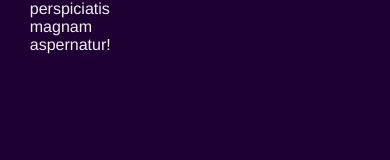
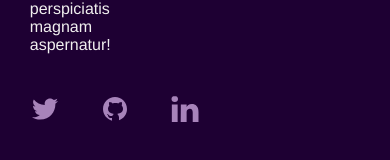
Before and after one commit to Hernan1ro/Personal--Portfolio, a React (Vite) app: page / in a window 390 px wide. Shown: the part 5264-5424 px from the top of the page. Before the commit the page ends 5378 px from the top, so only its background shows below. Built offline with nearby package versions, Linux system fonts and the light colour scheme.

Commit message:
styling social info container

```diff
--- /dev/null
+++ b/src/components/NavPage/index.css
@@ -0,0 +1,20 @@
+.nav-page {
+  display: flex;
+  justify-content: space-evenly;
+}
+.nav-page li a {
+  color: var(--secondary-color);
+  font-family: var(--main-font);
+  font-size: var(--lg);
+  margin-right: 2rem;
+}
+
+.nav-page li a:hover {
+  color: var(--primary-color);
+}
+
+@media (max-width: 768px) {
+  .nav-page {
+    display: none;
+  }
+}
--- /dev/null
+++ b/src/components/NavPage/index.jsx
@@ -0,0 +1,26 @@
+import React from "react";
+import "./index.css";
+
+const NavPage = () => {
+  return (
+    <ul className="nav-page">
+      <li>
+        <a href="#hero">Home</a>
+      </li>
+      <li>
+        <a href="#about">About</a>
+      </li>
+      <li>
+        <a href="#skills">Skills</a>
+      </li>
+      <li>
+        <a href="#projects">Projects</a>
+      </li>
+      <li>
+        <a href="#contact">Contact</a>
+      </li>
+    </ul>
+  );
+};
+
+export default NavPage;
--- a/src/containers/Footer/index.css
+++ b/src/containers/Footer/index.css
@@ -62,3 +62,19 @@
 .portfolio__container span {
   font-size: var(--md);
 }
+.social-media {
+  display: flex;
+  justify-content: space-between;
+  padding: 2rem;
+  align-items: center;
+}
+.social-media__container {
+  display: flex;
+  justify-content: space-between;
+  gap: 4rem;
+}
+.social-icon {
+  width: 3rem;
+  fill: var(--soft-purple);
+  cursor: pointer;
+}
--- a/src/containers/Footer/index.jsx
+++ b/src/containers/Footer/index.jsx
@@ -1,6 +1,9 @@
 import React from "react";
 import PinIcon from "../../components/Icon/PinIcon.jsx";
 import EmailIcon from "../../components/Icon/Email.jsx";
+import NavPage from "../../components/NavPage";
+import { Icon } from "../../components/Icon/Icon";
+
 import "./index.css";
 
 const Footer = () => {
@@ -46,7 +49,20 @@ const Footer = () => {
           </div>
         </div>
       </div>
-      <div className="social-media"></div>
+      <div className="social-media container">
+        <NavPage />
+        <div className="social-media__container">
+          <a target="_blank" href="">
+            <Icon name="twitter" className="social-icon" />
+          </a>
+          <a target="_blank" href="">
+            <Icon name="github" className="social-icon" />
+          </a>
+          <a target="_blank" href="">
+            <Icon name="linkedin" className="social-icon" />
+          </a>
+        </div>
+      </div>
       <div className="copyright"></div>
     </footer>
   );
--- a/src/containers/Header/index.css
+++ b/src/containers/Header/index.css
@@ -20,23 +20,3 @@ nav {
   justify-content: space-between;
   align-items: center;
 }
-ul {
-  display: flex;
-  justify-content: space-evenly;
-}
-ul li a {
-  color: var(--secondary-color);
-  font-family: var(--main-font);
-  font-size: var(--lg);
-  margin-right: 2rem;
-}
-
-ul li a:hover {
-  color: var(--primary-color);
-}
-
-@media (max-width: 768px) {
-  ul {
-    display: none;
-  }
-}
--- a/src/containers/Header/index.jsx
+++ b/src/containers/Header/index.jsx
@@ -1,6 +1,7 @@
 import React from "react";
 import "./index.css";
 import MenuIcon from "../../components/MenuIcon";
+import NavPage from "../../components/NavPage";
 
 const Header = () => {
   return (
@@ -14,23 +15,7 @@ const Header = () => {
               <strong>{" }"}</strong>
             </span>
           </a>
-          <ul>
-            <li>
-              <a href="#hero">Home</a>
-            </li>
-            <li>
-              <a href="#about">About</a>
-            </li>
-            <li>
-              <a href="#skills">Skills</a>
-            </li>
-            <li>
-              <a href="#projects">Projects</a>
-            </li>
-            <li>
-              <a href="#contact">Contact</a>
-            </li>
-          </ul>
+          <NavPage />
           <MenuIcon />
         </nav>
       </div>
```
